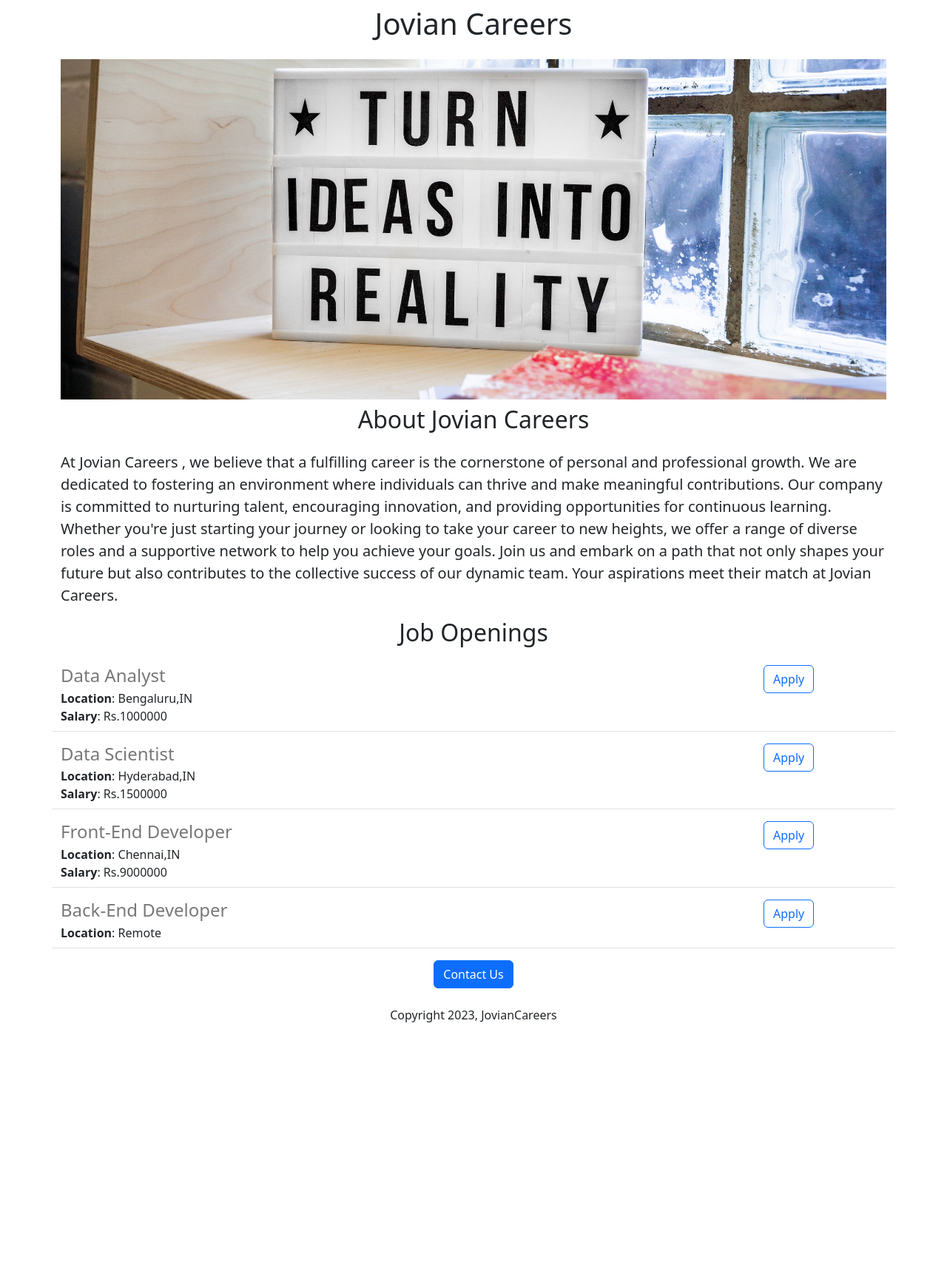
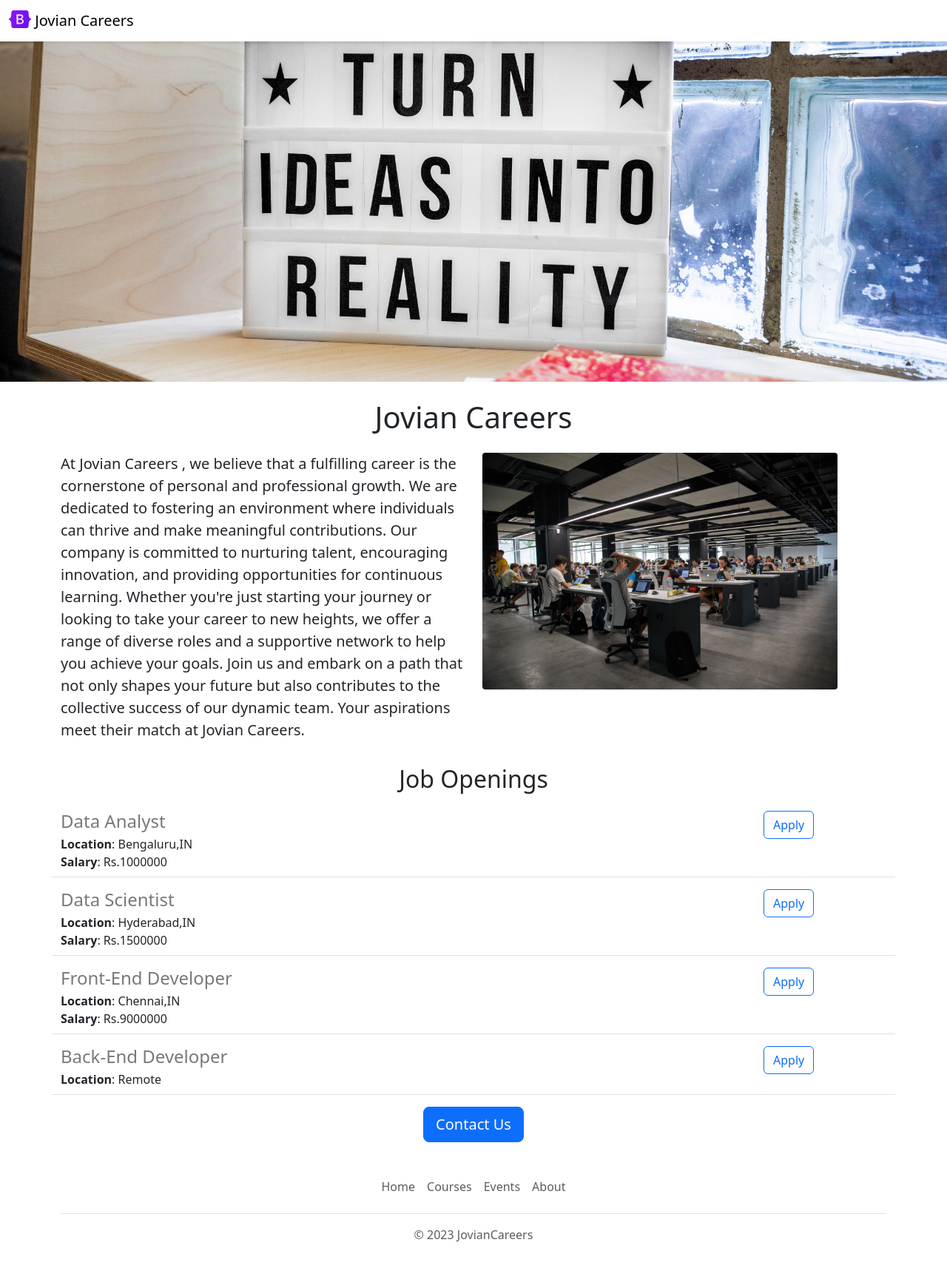
Before and after one commit to KoduriSaiHarshitha/jovian-career-website, a Flask app: page / in a window 1280 px wide. Shown: the whole page at 74% size. Before the commit the page ends 1382 px from the top, so only its background shows below. Run offline with Flask 3, Linux system fonts and the light colour scheme.

Commit message:
functional and aesthetic improvements

```diff
--- /dev/null
+++ b/templates/footer.html
@@ -0,0 +1,12 @@
+<div class="container">
+  <footer class="py-3 my-4">
+    <ul class="nav justify-content-center border-bottom pb-3 mb-3">
+      <li class="nav-item"><a target="_blank" href="https://www.joviancareers.co.in" class="nav-link px-2 text-body-secondary">Home</a></li>
+      <li class="nav-item"><a target="_blank" href="https://www.joviancareers.co.in/learn" class="nav-link px-2 text-body-secondary">Courses</a></li>
+
+      <li class="nav-item"><a target="_blank" href="https://www.joviancareers.co.in/events" class="nav-link px-2 text-body-secondary">Events</a></li>
+      <li class="nav-item"><a target="_blank" href="https://www.joviancareers.co.in/about" class="nav-link px-2 text-body-secondary">About</a></li>
+    </ul>
+    <p class="text-center text-body-secondary">&copy; 2023 JovianCareers </p>
+  </footer>
+</div>
--- a/templates/home.html
+++ b/templates/home.html
@@ -8,18 +8,26 @@
     <style>
       #banner{
         height:460px; object-fit:cover; width:100%;
+        margin-bottom:16px;
       }
     </style>
 
  </head>
  <body>
+   {% include  'nav.html' %}
+   <img class="img-fluid" id ="banner" src=https://jovian-career-website--kodurisaiharshi.repl.co/static/banner.jpg>
    <div class="container">
       <h1 class="text-center  mt-2 mb-4">{{company_name}}</h1>
-<img class="img-fluid" id ="banner" src=https://jovian-career-website--kodurisaiharshi.repl.co/static/banner.jpg>
-   <h2 class="text-center mt-2 mb-4" > About Jovian Careers </h2>
+ <div class="row" style="margin-bottom:16px">
+ <div class="col-md-6">
    <p class="lead">
      At Jovian Careers , we believe that a fulfilling career is the cornerstone of personal and professional growth. We are dedicated to fostering an environment where individuals can thrive and make meaningful contributions. Our company is committed to nurturing talent, encouraging innovation, and providing opportunities for continuous learning. Whether you're just starting your journey or looking to take your career to new heights, we offer a range of diverse roles and a supportive network to help you achieve your goals. Join us and embark on a path that not only shapes your future but also contributes to the collective success of our dynamic team. Your aspirations meet their match at Jovian Careers.
  </p>
+ </div>
+   <div class="d-none d-md-block col-md-6">
+   <img src="/static/people.jpg" style="height:320px; border-radius:4px;">
+   </div>
+ </div>
    <h2 class="text-center  mt-2 mb-4">Job Openings</h2>
    <div>
      {% for job in jobs %}
@@ -27,9 +35,9 @@
      {% endfor %}
      </div>
      <div class="text-center">
-        <button class="btn btn-primary">Contact Us</button>
-       <p class="mt-4"> Copyright 2023, JovianCareers</p>
+        <a href="mailto:hello@joviancareer.co.in?subject=Question%20about%20Job%20Openings&body=My%20Name%3A%20%3Cyour%20name%3E%0D%0AMy%20Questions%3A%20%3CEnter%20your%20question%20here%3E%0D%0A%0D%0A" class="btn btn-primary btn-lg">Contact Us</a>
      </div>
   </div>
+   {% include 'footer.html' %}
  </body>
 </html>
--- a/templates/jobitem.html
+++ b/templates/jobitem.html
@@ -8,6 +8,6 @@
           {% endif %}
 </div>
 <div class="col-2">
-<button type ="button" class="btn btn-outline-primary" type="submit">Apply</button>
+<a href="mailto:hello@joviancareer.co.in?subject=Application%20for%20{{job['title']}}&body=My%20Name%3A%20%3Cyour%20name%3E%0D%0AMy%20Resume%20Link%3A%20%3Cyour%20resume%20link%3E%0D%0AMy%20Linked%20Link%3A%20%3Cyour%20linkedin%3E%0D%0A" type ="button" class="btn btn-outline-primary" type="submit">Apply</a>
 </div>
 </div>
--- /dev/null
+++ b/templates/nav.html
@@ -0,0 +1,9 @@
+<nav class="navbar shadow-sm fixed-top bg-white">
+  <div class="container-fluid">
+    <a class="navbar-brand" href="#">
+      <img src="/static/logo.svg" alt="" width="30" height="24" class="d-inline-block align-text-top">
+      Jovian Careers
+    </a>
+  </div>
+</nav>
+<div style="height:56px"></div>
```
Also changed, not shown: templates/banner.html (added, +9 -0 lines), static/logo.svg (added), static/people.jpg (added).
